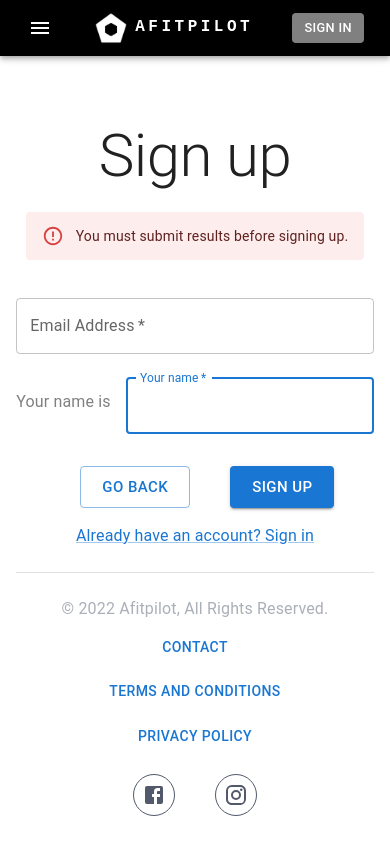
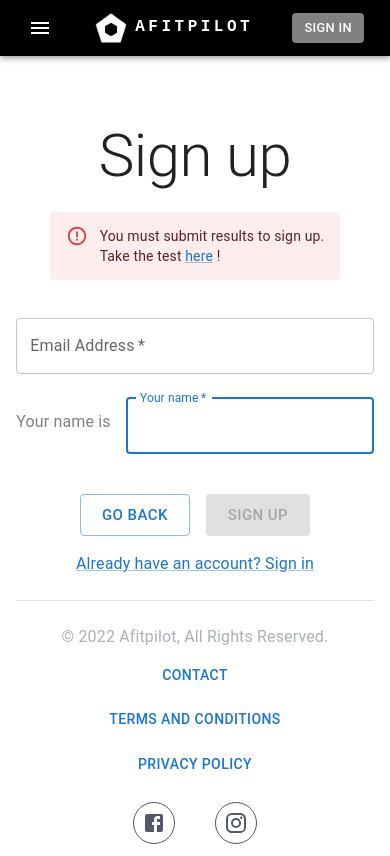
Before and after one commit to walter-clayton/afitpilot-somatotype, a React (Create React App) app in the folder client/: page /Signup in a window 390 px wide. Built offline with nearby package versions, Linux system fonts and the light colour scheme.

Commit message:
Fix sign up page button responsiveness - Fix spelling mistakes in signup.tsx - Update Sign up button disabled state in sign up page

```diff
--- a/client/src/components/Signup.tsx
+++ b/client/src/components/Signup.tsx
@@ -10,6 +10,7 @@ import {
   Container,
   CircularProgress,
   InputLabel,
+  useMediaQuery,
 } from "@mui/material/";
 import CssBaseline from "@mui/material/CssBaseline";
 import Snackbar from "@mui/material/Snackbar";
@@ -18,7 +19,7 @@ import { useNavigate } from "react-router-dom";
 import { useCookies } from "react-cookie";
 import { IData } from "../App";
 
-interface ISugnUp {
+interface ISignUp {
   data?: IData;
   setData?: ((data: IData | undefined) => void) | undefined;
   setOpen?: (bool: boolean) => void;
@@ -26,7 +27,7 @@ interface ISugnUp {
   setResultsSaved?: (bool: boolean) => void;
 }
 
-const Signup: FC<ISugnUp> = (props) => {
+const Signup: FC<ISignUp> = (props) => {
   const navigate = useNavigate();
   const [email, setEmail] = useState("");
   const [name, setName] = useState("");
@@ -35,6 +36,8 @@ const Signup: FC<ISugnUp> = (props) => {
   const [hasChanges, setHasChanges] = useState(false);
   const [fetching, setFetching] = React.useState<boolean>(false);
   const [cookies, setCookie] = useCookies(["user"]);
+
+  const xxs = useMediaQuery("(max-width:450px)");
 
   /**
    *
@@ -187,7 +190,18 @@ const Signup: FC<ISugnUp> = (props) => {
           </Alert>
         ) : (
           <Alert severity="error" sx={{ margin: "20px 0" }}>
-            You must submit results before signing up.
+            You must submit results to sign up.
+            <br />
+            Take the test
+            <span> </span>
+            <Link
+              onClick={() => {
+                navigate("/Test");
+              }}
+            >
+              here
+            </Link>
+            <span> !</span>
           </Alert>
         )}
         <Box
@@ -251,6 +265,15 @@ const Signup: FC<ISugnUp> = (props) => {
               • Please enter a valid name (just letters) !
             </Typography>
           ) : null}
+          <Grid
+            container
+            display={"flex"}
+            justifyContent={"center"}
+            alignContent={"center"}
+            spacing={2}
+            sx={{ my: 2 }}
+          >
+            <Grid item>
               <Button
                 type="submit"
                 variant="outlined"
@@ -260,11 +283,12 @@ const Signup: FC<ISugnUp> = (props) => {
                   navigate("/");
                   window.scrollTo(0, 0);
                 }}
-            sx={{ mt: 3, mb: 2, marginRight: 5, marginLeft: 8 }}
                 disabled={fetching}
               >
-            {fetching ? <CircularProgress size={25} /> : "GO BACK"}
+                GO BACK
               </Button>
+            </Grid>
+            <Grid item>
               <Button
                 type="submit"
                 onClick={() => {
@@ -272,11 +296,19 @@ const Signup: FC<ISugnUp> = (props) => {
                 }}
                 variant="contained"
                 size="large"
-            sx={{ mt: 3, mb: 2 }}
-            disabled={fetching}
+                disabled={
+                  fetching ||
+                  nameIsIncorrect ||
+                  emailIsIncorrect ||
+                  name === "" ||
+                  email === "" ||
+                  !props.data
+                }
               >
                 {fetching ? <CircularProgress size={25} /> : "SIGN UP"}
               </Button>
+            </Grid>
+          </Grid>
           <Snackbar
             open={open}
             autoHideDuration={6000}
--- a/client/src/components/TestEmotion.ts
+++ /dev/null
@@ -1,4 +0,0 @@
-import styled from "@emotion/styled";
-import { CardMedia } from "@mui/material";
-
-export const MediaDiv = styled(CardMedia)({ backgroundColor: "red" });
```
Lines whose indentation alone changed are shown as unchanged.
